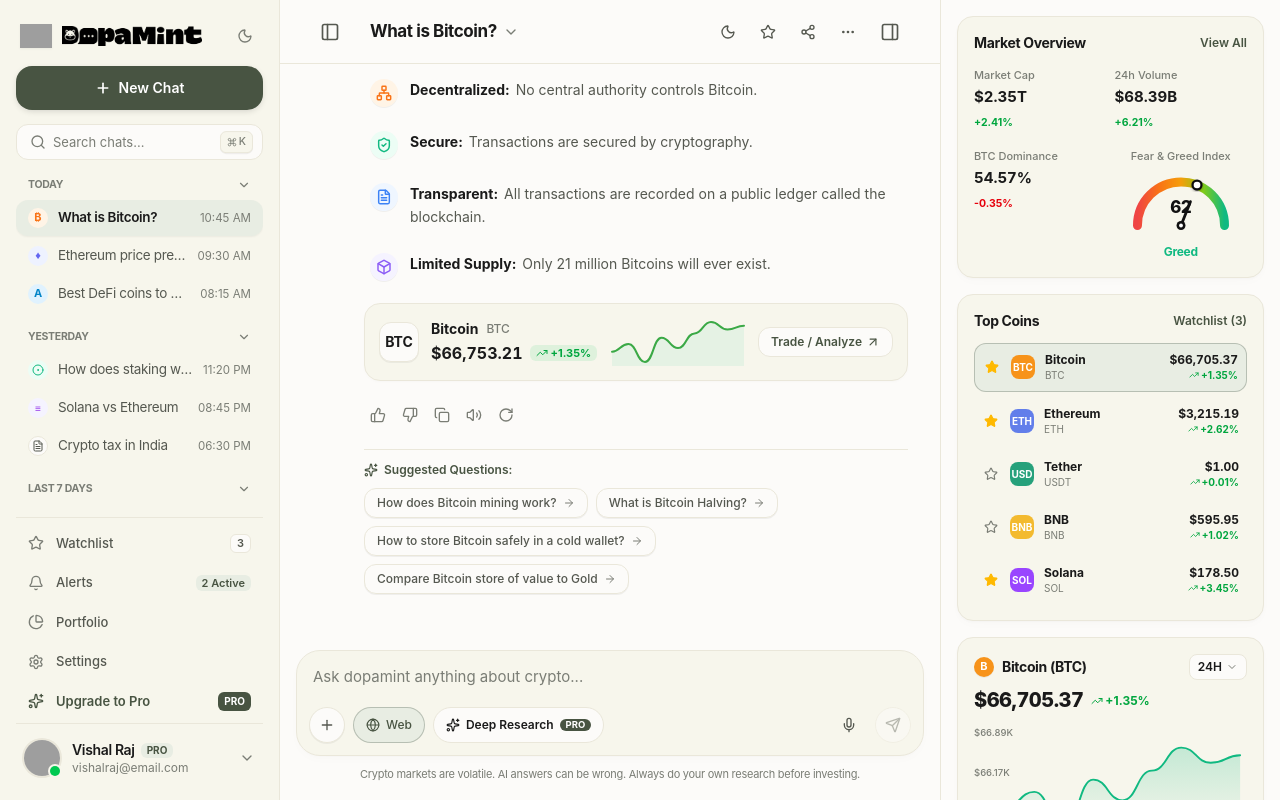
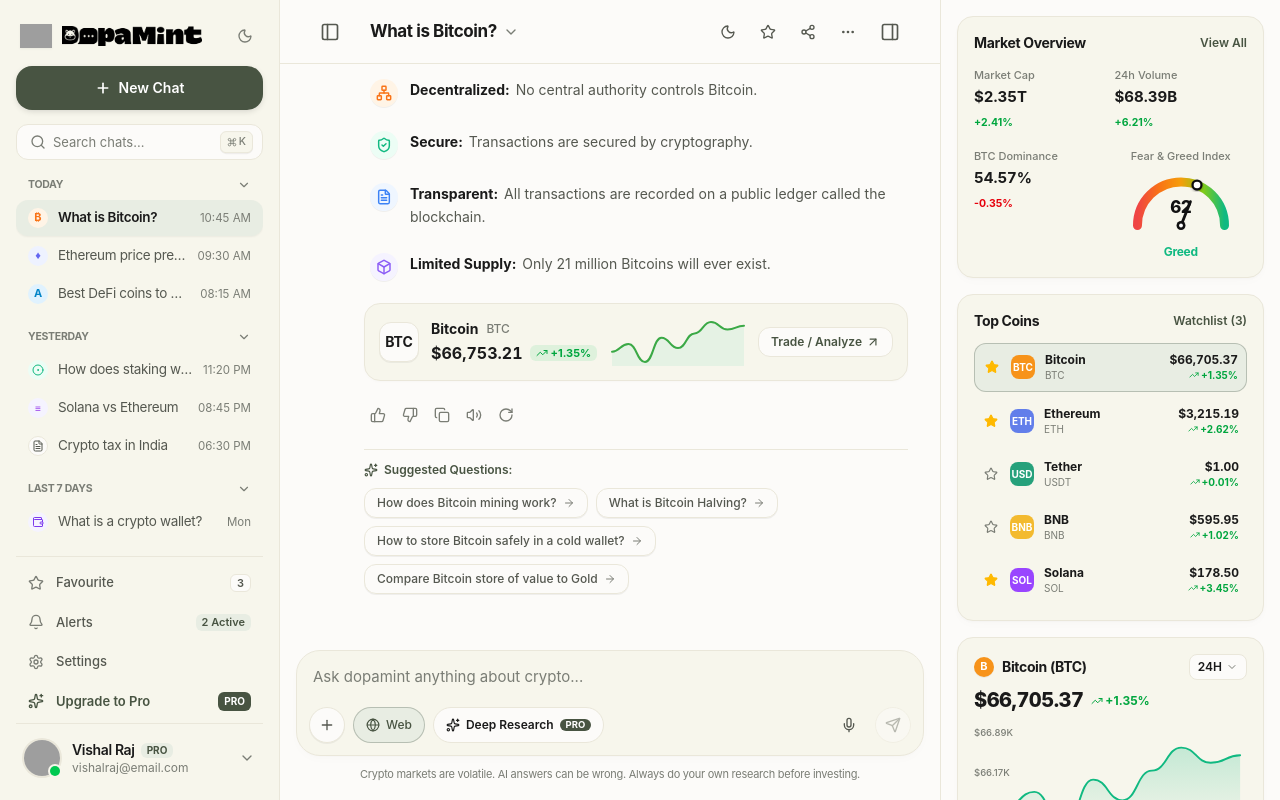
Before and after one commit to aswin402/dopamint_product, a React (Vite) app: page / in a window 1280 px wide. Built offline with nearby package versions, Linux system fonts and the light colour scheme; grey boxes are pictures that could not be loaded.

Commit message:
feat(sidebar): rename Watchlist to Favourite and hide Portfolio button

```diff
--- a/src/components/sidebar/Sidebar.tsx
+++ b/src/components/sidebar/Sidebar.tsx
@@ -5,7 +5,6 @@
   Search,
   Star,
   Bell,
-  PieChart,
   Settings,
   Sparkles,
   Command,
@@ -179,7 +178,7 @@
         >
           <div className="flex items-center gap-3">
             <Star className="w-4 h-4 text-[var(--text-muted)]" />
-            <span>Watchlist</span>
+            <span>Favourite</span>
           </div>
           <span className="text-[11px] px-1.5 py-0.2 bg-[var(--bg-app)] text-[var(--text-secondary)] font-semibold rounded-md border border-[var(--border-color)]">
             {watchlist.length}
@@ -197,14 +196,6 @@
           <span className="text-[11px] px-1.5 py-0.2 bg-[var(--primary-light)] text-[var(--primary)] font-semibold rounded-md">
             {alerts.filter((a) => a.isActive).length} Active
           </span>
-        </button>
-
-        <button
-          onClick={() => setModalState('isPortfolioModalOpen', true)}
-          className="w-full flex items-center gap-3 px-3 py-2 text-[13px] font-medium text-[var(--text-secondary)] hover:text-[var(--text-primary)] hover:bg-[var(--bg-hover)] rounded-xl transition-colors"
-        >
-          <PieChart className="w-4 h-4 text-[var(--text-muted)]" />
-          <span>Portfolio</span>
         </button>
 
         <button
```
